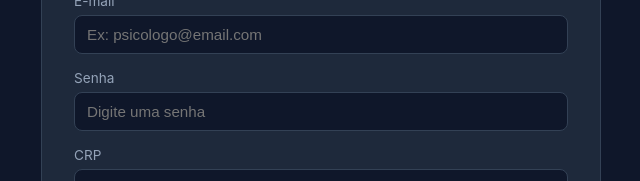
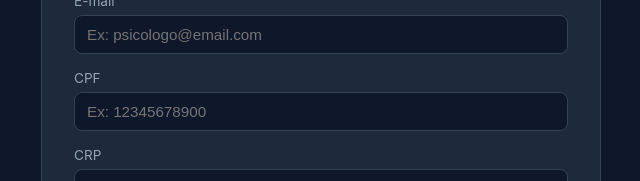
Before and after one commit to Leoozln/PSYCOOL-BUCHA, a React (Vite) app in the folder frontend/: page /cadastro-psicologo in a window 1280 px wide. Shown: the part 349-530 px from the top of the page, without its empty margins (319-959 px from the left). Built offline with nearby package versions, Linux system fonts and the light colour scheme.

Commit message:
feat: adiciona campo de CPF

```diff
--- a/frontend/src/pages/CadastroPsicologo/CadastroPsicologo.jsx
+++ b/frontend/src/pages/CadastroPsicologo/CadastroPsicologo.jsx
@@ -62,7 +62,7 @@ function CadastroPsicologo() {
     apiUrl: 'http://localhost:3000/psicologo',
     nome: '',
     email: '',
-    senha: '',
+    cpf: '',
     crp: '',
     contato: '',
     genero: '',
@@ -115,7 +115,8 @@ function CadastroPsicologo() {
     const payload = {
       nome_psicologo: formulario.nome.trim(),
       email_usuario: formulario.email.trim(),
-      senha_usuario: formulario.senha,
+      cpf_psicologo: formulario.cpf.replace(/^(\d{3})(\d{3})(\d{3})(\d{2})$/, '$1.$2.$3-$4'),
+      google_id: `google_fake_${Date.now()}`,
       crp_psicologo: formulario.crp.trim(),
       contato_psicologo: formulario.contato.replace(/\D/g, ''),
       genero_psicologo: formulario.genero,
@@ -155,7 +156,7 @@ function CadastroPsicologo() {
         ...anterior,
         nome: '',
         email: '',
-        senha: '',
+        cpf: '',
         crp: '',
         contato: '',
         genero: '',
@@ -224,15 +225,15 @@ function CadastroPsicologo() {
           placeholder="Ex: psicologo@email.com"
         />
 
-        <label htmlFor="senha">Senha</label>
+        <label htmlFor="cpf">CPF</label>
         <input
-          type="password"
-          id="senha"
-          value={formulario.senha}
+          type="text"
+          id="cpf"
+          value={formulario.cpf}
           onChange={atualizarCampo}
           required
-          minLength={8}
-          placeholder="Digite uma senha"
+          placeholder="Ex: 12345678900"
+          maxLength={11}
         />
 
         <label htmlFor="crp">CRP</label>
```
